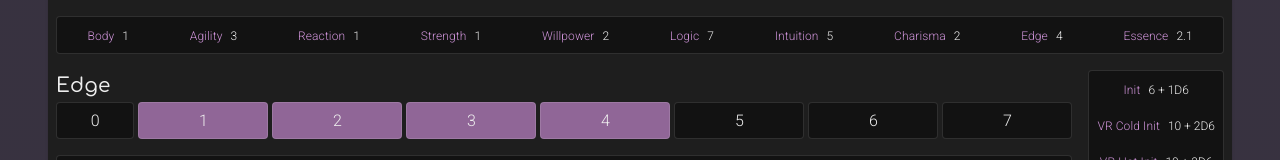
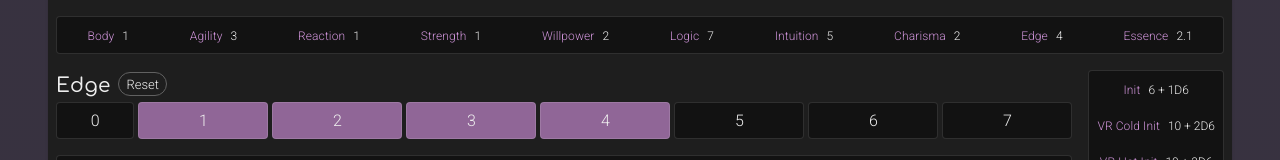
Before and after one commit to Zeragamba/ShadowSIN, a React (Create React App) app: page / in a window 1280 px wide. Shown: the part 164-324 px from the top of the page. Built offline with nearby package versions, Linux system fonts and the light colour scheme.

Commit message:
add edge reset button

```diff
--- a/src/System/Edge/EdgeTracker.tsx
+++ b/src/System/Edge/EdgeTracker.tsx
@@ -1,4 +1,4 @@
-import { Typography } from '@material-ui/core'
+import { Chip, Typography } from '@material-ui/core'
 import Box from '@material-ui/core/Box'
 import { FC, useState } from 'react'
 
@@ -12,7 +12,7 @@ export const EdgeTracker: FC = () => {
   const defaultEdge = parseInt(localStorage.getItem(edgeSessionKey) || charEdgeAttr.toString())
 
   const [curValue, setCurValue] = useState<number>(defaultEdge)
-  const onEdgeChange = (value: number) => {
+  const setEdge = (value: number) => {
     setCurValue(value)
     localStorage.setItem(edgeSessionKey, value.toString())
   }
@@ -21,18 +21,25 @@ export const EdgeTracker: FC = () => {
 
   const onToggleCell = (value: number) => {
     if (value === curValue) {
-      onEdgeChange(value - 1)
+      setEdge(value - 1)
     } else {
-      onEdgeChange(value)
+      setEdge(value)
     }
+  }
+
+  const onReset = () => {
+    setEdge(charEdgeAttr)
   }
 
   return (
     <Box>
-      <Typography variant={'h6'}>Edge</Typography>
+      <Box>
+        <Typography variant="h6" sx={{ display: 'inline', marginRight: 1 }}>Edge</Typography>
+        <Chip onClick={onReset} label="Reset" size="small" variant="outlined" sx={{ verticalAlign: 'text-bottom' }}/>
+      </Box>
       <Box sx={{ display: 'flex', textAlign: 'center', gap: 0.5 }}>
         <Box sx={{ flexGrow: 0.5 }}>
-          <TrackCell onClick={() => onEdgeChange(0)}>0</TrackCell>
+          <TrackCell onClick={() => setEdge(0)}>0</TrackCell>
         </Box>
         {new Array(7).fill(null).map((_, index) => (
           <Box key={index} sx={{ flexGrow: 1 }}>
```
